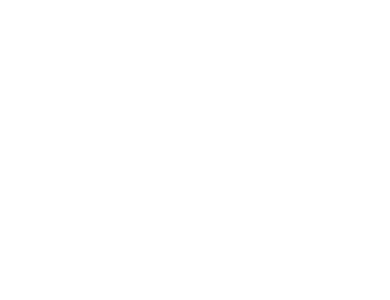
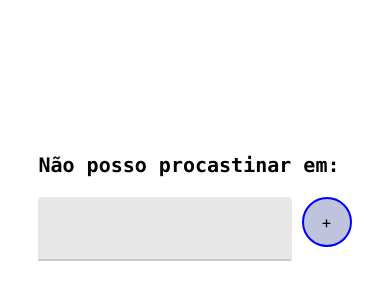
Before and after one commit to femelo22/Mobile-Timer, a React Native app: screen / in a window 390 px wide. Shown: the part 12-312 px from the top of the page. Built offline with nearby package versions, Linux system fonts and the light colour scheme; no server answers.

Commit message:
Update adicionando funcionalidades no botão

```diff
--- a/App.js
+++ b/App.js
@@ -1,5 +1,5 @@
 import { StatusBar } from 'expo-status-bar';
-import React from 'react';
+import React, { useState } from 'react';
 import { StyleSheet, Text, View } from 'react-native';
 import Focus from './features/focus/Focus';
 import Hooks from './features/hooks/Hooks';
@@ -8,10 +8,16 @@
 
 
 export default function App() {
+
+  const [focusSubject, setFocusSubject] = useState(null);
+
   return (
    <View style={styles.container}>
-     {/* <Somando />  */}
-     <Fetch />
+     {
+       focusSubject ?<Text style={styles.text}> Meu foco agora é! </Text> :(
+        <Focus addSubject={setFocusSubject}/>
+       )
+     } { focusSubject }
    </View>
   );
 }
@@ -23,4 +29,10 @@
     alignItems: 'center',
     justifyContent: 'center',
   },
+  text: {
+    fontFamily: 'Consolas',
+    fontSize: '15px',
+    marginBottom: '10px',
+    color: 'red'
+  }
 });
--- a/components/rounded-button/rounded-button.component.jsx
+++ b/components/rounded-button/rounded-button.component.jsx
@@ -2,17 +2,21 @@
 import { StyleSheet, Text, TouchableOpacity} from "react-native";
 
 const RoundedButton = ({
+    title,
+    size = 40,
+    position ='center',
+    textColor = 'white',
     style = {},
     textStyle = {},
-    size = 40,
     ...otherProps
 }) => {
 
     return(
-        <TouchableOpacity style={[styles(size). radius, style]}>
-            <Text style={[styles(size).textStyle, textStyle]}>
-                { otherProps.title}
-            </Text>
+        <TouchableOpacity
+            style={[styles(size, position, textColor).radius, style]}
+                {...otherProps}
+        >
+            <Text style={[styles(size).textStyle, textStyle]}>{title}</Text>
         </TouchableOpacity>
     )
 }
--- a/features/focus/Focus.js
+++ b/features/focus/Focus.js
@@ -1,4 +1,4 @@
-import React from "react";
+import React, { useState } from "react";
 import {
     StyleSheet,
     View,
@@ -21,7 +21,9 @@
   title: {
     color: 'black',
     fontWeight: 700,
-    fontSize: 24
+    fontSize: 20,
+    fontFamily: 'Consolas'
+
   },
   inputContainer: {
     paddingTop: 20,
@@ -32,22 +34,37 @@
 
 
 
-const Focus = () => {
+const Focus = ({ addSubject }) => {
+
+
+  const [tempItem, setTempItem] = useState(null);
+
+  const handleOnPress = () =>{
+    console.log('entrou no handle FOCUS')
+    addSubject(tempItem);
+  }
 
     return(
         <View style={styles.container}>
           <View style={styles.titleContainer}>
             <Text style={styles.title}>Não posso procastinar em: </Text>
               <View style={styles.inputContainer}>
-                <TextInput style={{flex: 1, marginRight: 10}} />
+                <TextInput
+                  style={{flex: 1, marginRight: 10}}
+                  onSubmitEditing={({ nativeEvent }) => {
+                    setTempItem(nativeEvent.text);
+                  }}
+                 />
                 <RoundedButton
                 title="+"
                 size={50}
+                position="center"
+                textColor='blue'
                 style={{backgroundColor: '#bfc4dc'}}
                 textStyle={{color: 'black'}}
+                onPress={handleOnPress}
                 />
-                <RoundedButton title="Oi" size={80} />
-                <RoundedButton title="2" style={{backgroundColor: 'black'}} />
+
               </View>
           </View>
         </View>
--- a/features/test/Fetch.js
+++ b/features/test/Fetch.js
@@ -8,8 +8,8 @@
 
     useEffect(() =>{
         fetch('http://cfbcursos.com.br/filmes.json')
-            .then( resp => resp.json())
-            .then( json =>setDados(json.filmes))
+            .then(res => res.json())
+            .then(json => setDados(json.filmes))
             .catch(()=>(alert('Erro ao carregar lista de filmes')))
             .finally(()=>setCarregando(false))
     }, [])
```
